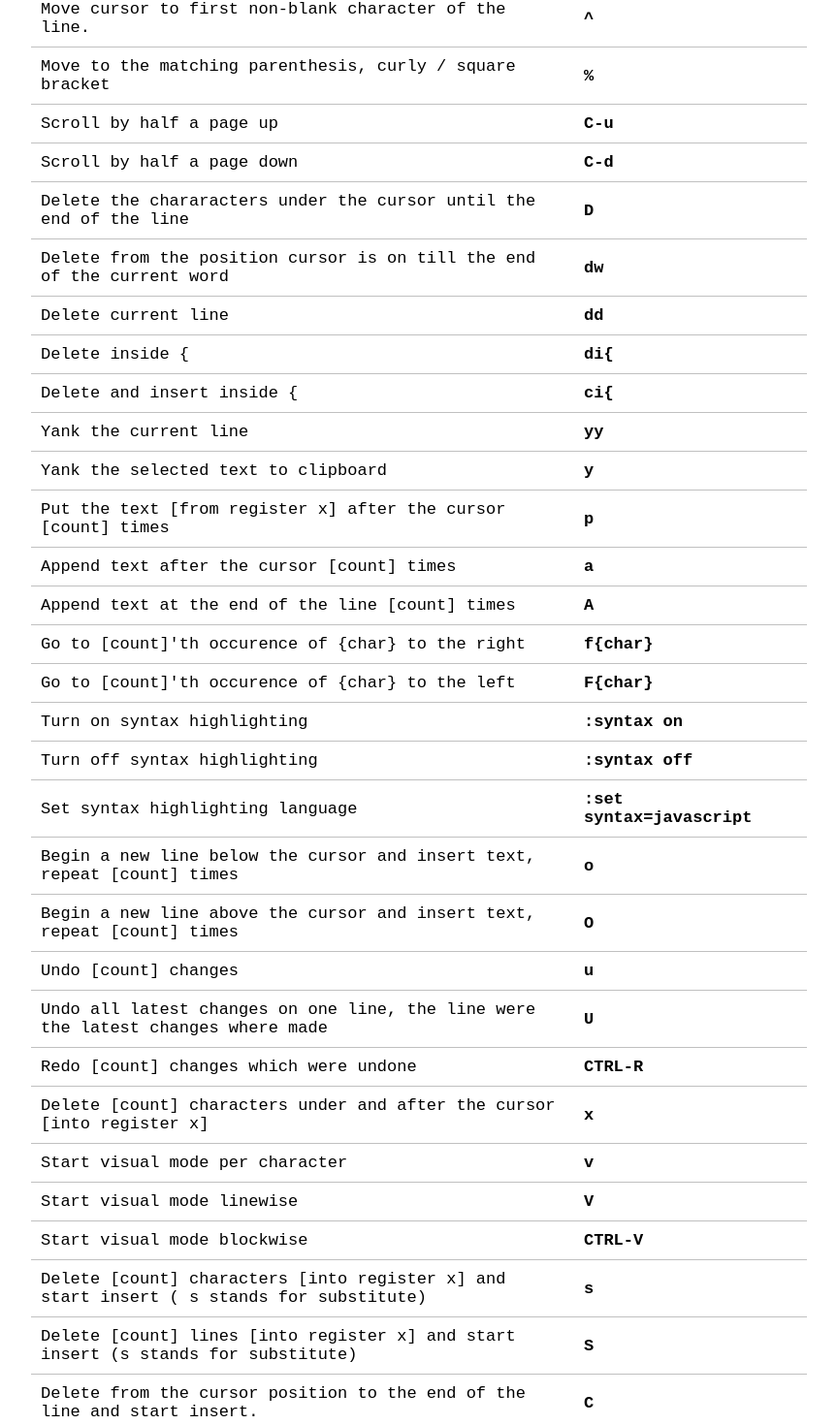
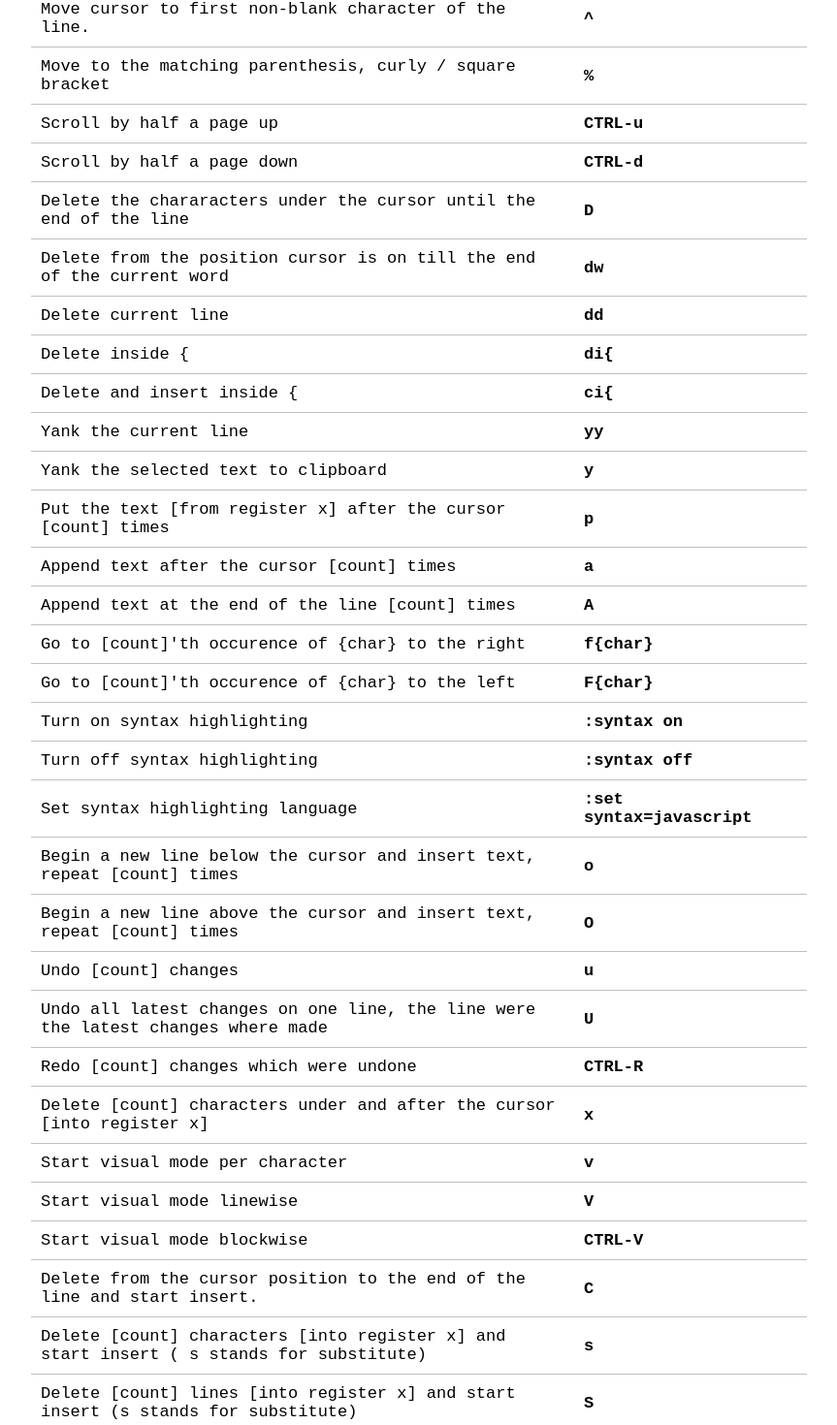
Before and after one commit to yann-yinn/vim-interactive-cheat-sheet, a React (Create React App) app: page / in a window 1280 px wide. Shown: the part 1244-2714 px from the top of the page at 97% size, without its empty margins (208-1071 px from the left). Built offline with nearby package versions, Linux system fonts and the light colour scheme.

Commit message:
some fixes

```diff
--- a/src/commands.js
+++ b/src/commands.js
@@ -122,13 +122,13 @@ export default [
   },
   {
     label: "Scroll by half a page up",
-    command: "C-u",
+    command: "CTRL-u",
     keywords: "scroll up"
   },
   {
     label: "Scroll by half a page down",
-    command: "C-d",
-    keywords: "scrool down"
+    command: "CTRL-d",
+    keywords: "scroll down"
   },
   {
     label: "Delete the chararacters under the cursor until the end of the line",
@@ -257,6 +257,12 @@ export default [
   },
   {
     label:
+      "Delete from the cursor position to the end of the line and start insert.",
+    command: "C",
+    keywords: "delete insert and line"
+  },
+  {
+    label:
       "Delete [count] characters [into register x] and start insert ( s stands for substitute)",
     command: "s",
     keywords: "substitute delete insert"
@@ -266,12 +272,6 @@ export default [
       "Delete [count] lines [into register x] and start insert (s stands for substitute)",
     command: "S",
     keywords: "substitute delete insert"
-  },
-  {
-    label:
-      "Delete from the cursor position to the end of the line and start insert.",
-    command: "C",
-    keywords: "delete insert and line"
   },
   {
     label:
```
